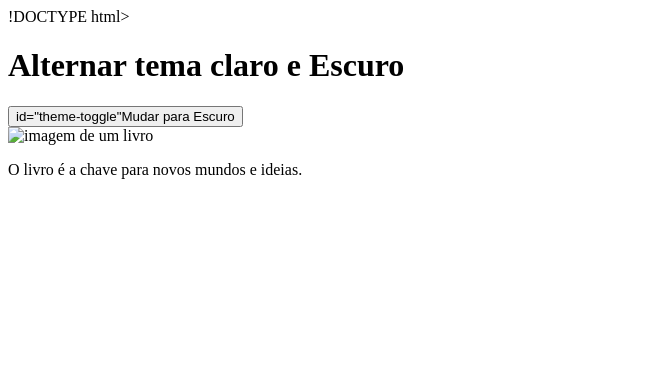
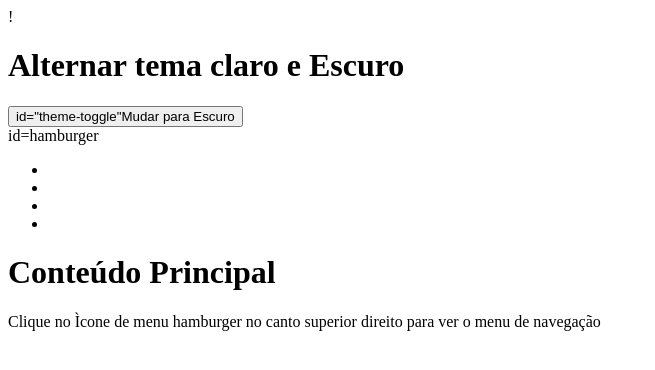
Before and after one commit to niccoollas/nicollas, a plain HTML site: page Doce&Neve/index.html in a window 1280 px wide. Shown: the whole page, without its empty margins (0-655 px from the left). Drawn offline with Linux system fonts and the light colour scheme.

Commit message:
Add files via upload

```diff
--- a/Doce&Neve/index.html
+++ b/Doce&Neve/index.html
@@ -1,22 +1,35 @@
-!DOCTYPE html>
+!<!DOCTYPE html>
 <html lang="en">
 <head>
     <meta charset="UTF-8">
     <meta name="viewport" content="width=device-width, initial-scale=1.0">
-    <title>Doce&Neva</title>
+    <title>Menu Hanburger</title>
    <link rel="stylesheet" hret="styles.css">
 </head>
-<body class="light themer">
-    <div class="container"></div>
+<body class="navbar">
+    <div class="logo"></div>
     <h1>Alternar tema claro e Escuro</h1>
     <button>id="theme-toggle"Mudar para Escuro</button>
 
-    <!--Nova div com imagens e texto -->
-    <div class="book container">
-        <img src="book.image.jpg" alt="imagem de um livro" class="book-imagem">
-        <p> O livro é a chave para novos mundos e ideias.</p>
-        </div>
+    <div class="hamburger"> id=hamburger
+        <spam class="bar"></spam>
+        <spam class="bar"></spam>
+        <spam class="bar"></spam>
     </div>
-<script src="main.js"></script>
+    <ul class="nav_menu" id="navMenu">
+        <li class="nav-item" <a href="#" class="nav link" Home </a></li>
+        <li class="nav-item" <a href="#" class="nav link" Sobre</a></li>
+        <li class="nav-item" <a href="#" class="nav link" Serviços </a></li>
+        <li class="nav-item" <a href="#" class="nav link" Contato </a></li>
+        </ul>
+    </nav>
+</header>
+
+<main>
+    <h1>Conteúdo Principal</h1>
+    <p> Clique no Ìcone de menu hamburger no canto superior
+        direito para ver o menu de navegação
+    </p>
+</main>
 </body>
 </html>
--- a/Doce&Neve/styles.css
+++ b/Doce&Neve/styles.css
@@ -30,6 +30,9 @@ Body {
     display: nome;
     flex-direction: column;
     justify-content: space-between;
+    width: 2px;
+    height: 21px;
+    cursor: pointer;
 
 }
 .bar {
@@ -42,9 +45,64 @@ Body {
 
 .nav menu {
     display: flex;
+    list-style: none;
 }
 
 .nav-item {
     margin-left: 2rem;
+}
 
+.nav link {
+    color: white;
+    text-decoration: none;
+    transition: color 0.3 ease;
 }
+
+nav link :hover {
+    color: yellow;
+}
+
+main {
+    padding: 2rem;
+}
+
+/*media Query para dispoitivos */
+@media (max-width: 700)
+    .hamburger {
+        display-flex
+    }
+
+.nav menu {
+    position: absolute;
+    top: 100%;
+    background-color: 0;
+    width: 100%;
+    background-color: #333;
+    flex-direction: column;
+    align-items: center;
+    padding: 1rem 0;
+    clip-path: circle(0px at 90%-10%);
+    transition: clip-path 0.5s ease ease-in-out ;
+    pointer-events: none;
+}
+
+.na.menu :active {
+    clip-path: circle 100px at 90%-10%;
+    pointer-events: all;
+}
+
+.nav-item {
+    margin: 1rem;
+}
+
+.hamburger.active .bar :nth-child(1) {
+    transition: tranlatery(9px) rotate(45deg);
+}
+
+.hamburger.active .bar :nth-child(2) {
+    opacity: 0;
+}
+
+.hamburger.active .bar :nth-child(3) {
+    transition: tranlatery(-9px) rotate(-45deg);
+}
```
